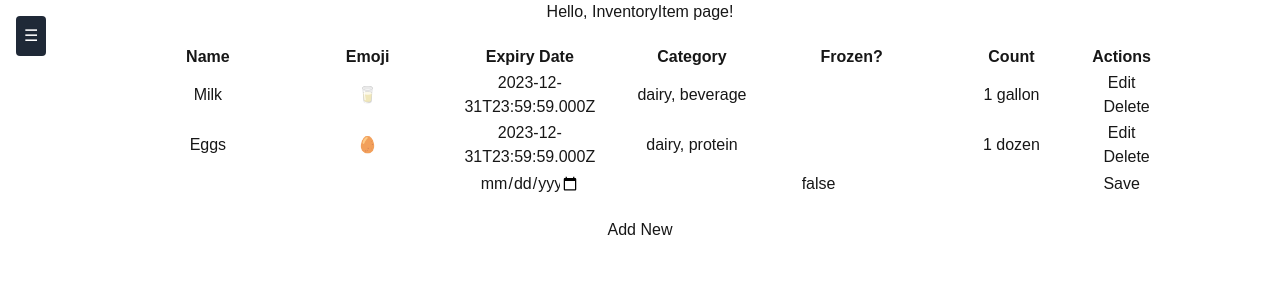
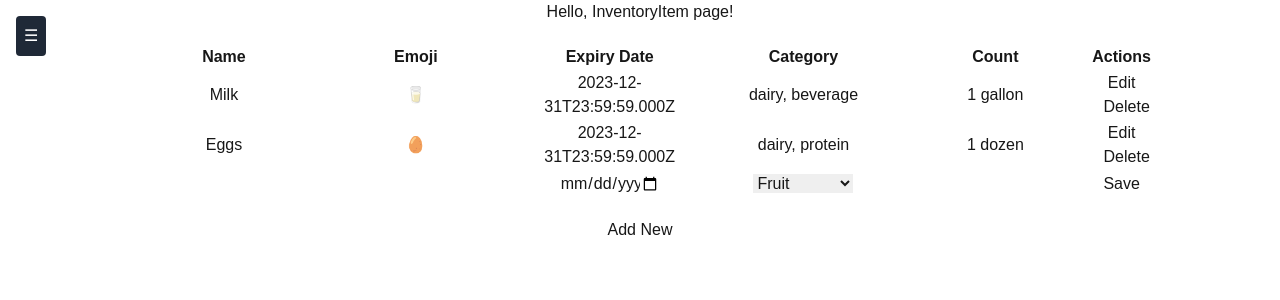
Before and after one commit to michaeljsXu/peckish, a Next.js app in the folder client/: page /inventory in a window 1280 px wide. Both pictures are taken after a click on the button "Add New". Shown: the top 300 px of the page. Built offline with nearby package versions, Linux system fonts and the light colour scheme.

Commit message:
created dropdown list for tags

```diff
--- a/client/app/inventory/page.tsx
+++ b/client/app/inventory/page.tsx
@@ -2,7 +2,7 @@
 import { useState, ChangeEvent, useEffect } from 'react';
 import Navbar from '../components/navbar';
 import { mockItems } from '../mockData/mockData';
-import { InventoryItem } from '../models/models';
+import { InventoryItem, categories } from '../models/models';
 // Define an interface for the table data
 
 
@@ -19,7 +19,6 @@ export default function Page() {
         emoji: item.emoji,
         expiry: item.expiry,
         tags: item.tags,
-        isFrozen: item.isFrozen,
         count: item.count,
       }));
       setData(result);
@@ -52,7 +51,6 @@ export default function Page() {
       emoji: '',
       expiry: '',
       tags: [],
-      isFrozen: false,
       count: '',
     });
   };
@@ -84,20 +82,19 @@ export default function Page() {
       <table style={{ marginTop: '20px', borderCollapse: 'collapse', width: '80%' }}>
         <thead>
           <tr>
-            <th style={{ textAlign: 'center', width: '16.66%' }}>Name</th>
-            <th style={{ textAlign: 'center', width: '16.66%' }}>Emoji</th>
-            <th style={{ textAlign: 'center', width: '16.66%' }}>Expiry Date</th>
-            <th style={{ textAlign: 'center', width: '16.66%' }}>Category</th>
-            <th style={{ textAlign: 'center', width: '16.66%' }}>Frozen?</th>
-            <th style={{ textAlign: 'center', width: '16.66%' }}>Count</th>
-            <th style={{ textAlign: 'center', width: '16.66%' }}>Actions</th>
+            <th style={{ textAlign: 'center', width: '20%' }}>Name</th>
+            <th style={{ textAlign: 'center', width: '20%' }}>Emoji</th>
+            <th style={{ textAlign: 'center', width: '20%' }}>Expiry Date</th>
+            <th style={{ textAlign: 'center', width: '20%' }}>Category</th>
+            <th style={{ textAlign: 'center', width: '20%' }}>Count</th>
+            <th style={{ textAlign: 'center', width: '20%' }}>Actions</th>
           </tr>
         </thead>
         <tbody>
           {data.map((row, rowIndex) => (
             <tr key={rowIndex}>
               {Object.keys(row).map((attribute) => (
-                <td key={attribute} style={{ textAlign: 'center', width: '16.66%' }}>
+                <td key={attribute} style={{ textAlign: 'center', width: '20%' }}>
                   {editingRow === rowIndex ? (
                     <input
                       type="text"
@@ -114,7 +111,7 @@ export default function Page() {
                   )}
                 </td>
               ))}
-              <td style={{ textAlign: 'center', width: '16.66%' }}>
+              <td style={{ textAlign: 'center', width: '20%' }}>
                 {editingRow === rowIndex ? (
                   <button onClick={handleSave}>Save</button>
                 ) : (
@@ -131,16 +128,37 @@ export default function Page() {
           {newRow && (
             <tr>
               {Object.keys(newRow).map((attribute) => (
-                <td key={attribute} style={{ textAlign: 'center', width: '16.66%' }}>
+                <td key={attribute} style={{ textAlign: 'center', width: '20%' }}>
+                  {attribute === 'tags' ? (
+                    <select
+                      value={newRow[attribute as keyof InventoryItem]}
+                      onChange={(e) => handleNewRowChange(e as unknown as ChangeEvent<HTMLInputElement>, attribute as keyof InventoryItem)}
+                      style={{ width: '100px' }} // Adjust the width as needed
+                    >
+
+
+                      $SELECTION_PLACEHOLDER$ = (
+                      <>
+                        {categories.map((category) => (
+                          <option key={category} value={category}>
+                            {category.charAt(0).toUpperCase() + category.slice(1).replace(/-/g, ' ')}
+                          </option>
+                        ))}
+                      </>
+                      );
+
+                    </select>
+                  ) : (
                     <input
                       type={attribute === 'expiry' ? 'date' : 'text'}
                       value={newRow[attribute as keyof InventoryItem]}
                       onChange={(e) => handleNewRowChange(e, attribute as keyof InventoryItem)}
                       style={{ width: '100px' }} // Adjust the width as needed
                     />
+                  )}
                 </td>
               ))}
-              <td style={{ textAlign: 'center', width: '16.66%' }}>
+              <td style={{ textAlign: 'center', width: '20%' }}>
                 <button onClick={handleSaveNewRow}>Save</button>
               </td>
             </tr>
--- a/client/app/models/models.ts
+++ b/client/app/models/models.ts
@@ -19,6 +19,21 @@ export interface InventoryItem {
   emoji: string;
   expiry: string;
   tags: string[];
-  isFrozen: boolean;
   count: string;
 }
+
+export const categories = [
+  'fruit',
+  'vegetable',
+  'meat',
+  'dairy',
+  'grains',
+  'seafood',
+  'nuts-and-seeds',
+  'legumes',
+  'beverages',
+  'sweets',
+  'spices-and-herbs',
+  'oils-and-fats',
+  'baked-goods',
+];
```
Lines whose indentation alone changed are shown as unchanged.
